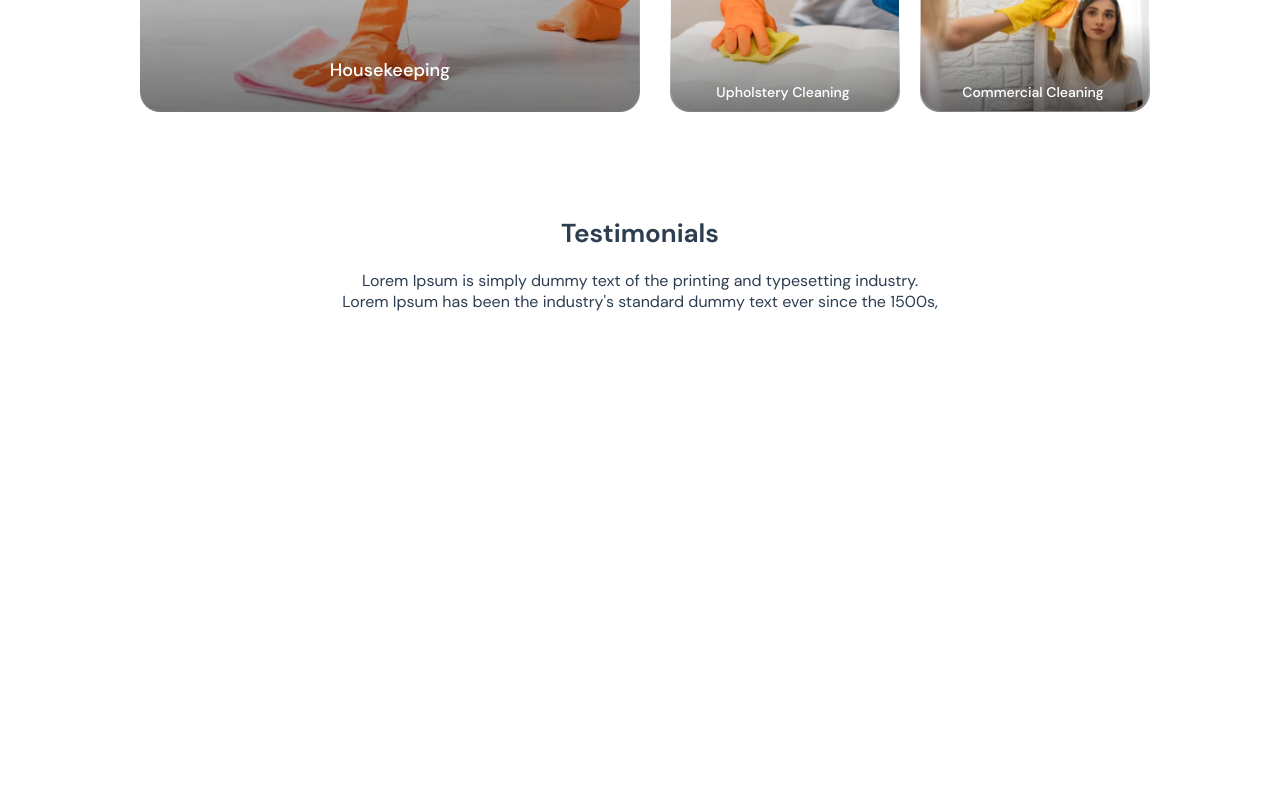
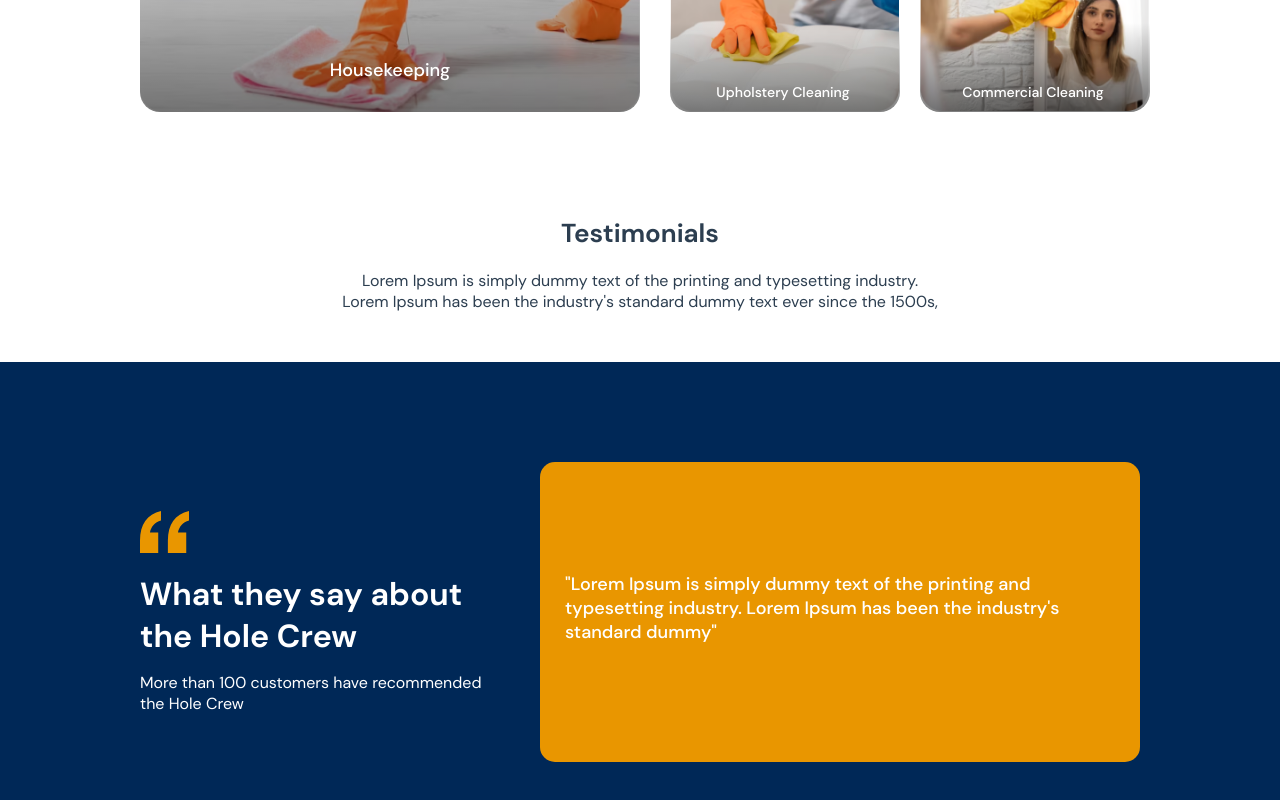
Before and after one commit to steve0288/cleaner, a Vue app: page / in a window 1280 px wide. Shown: the part 2591-3391 px from the top of the page. Before the commit the page ends 2961 px from the top, so only its background shows below. Built offline with nearby package versions, Linux system fonts and the light colour scheme.

Commit message:
Added more styling to the testimonial section

```diff
--- a/src/App.vue
+++ b/src/App.vue
@@ -203,6 +203,11 @@ nav {
   max-width: 1000px;
 }
 
+.full-section{
+  margin: 50px auto 0px auto;
+  max-width: 100%;
+}
+
 @media only screen and (max-width: 999px){
   .section-width{
     max-width: 80vw;
--- a/src/assets/scss/variables.scss
+++ b/src/assets/scss/variables.scss
@@ -9,6 +9,10 @@ $hole-crew-navy: #002857;
 
 .relative {
   position: relative;
+}
+
+.absolute{
+  position: absolute;
 }
 
 .cta-header-text {
@@ -71,6 +75,13 @@ $hole-crew-navy: #002857;
   font-size: 14px;
 }
 
+.text-32{
+  font-size: 32px;
+}
+.m-50{
+  margin-right: 50px;
+}
+
 .orange-bg{
   background-color: $hole-crew-orange;
 }
@@ -90,7 +101,7 @@ $hole-crew-navy: #002857;
   background-color: $hole-crew-orange-hover;
 }
 
-.center-flext-content{
+.center-flex-content{
   justify-content: center;
 }
 
--- a/src/components/CustomerTestimonial.vue
+++ b/src/components/CustomerTestimonial.vue
@@ -3,9 +3,17 @@
       <h2 class="cta-h2">Testimonials</h2>
       <p class="max-w-600 m-auto text-normal">Lorem Ipsum is simply dummy text of the printing and typesetting industry. Lorem Ipsum has been the industry's standard dummy text ever since the 1500s,</p>
   </div>
-  <div class="section flex center-flext-content">
-    <div class="services-container flex flex-column relative  ">
-
+  <div class="services-section flex center-flex-content absolute">
+    <div class="services-container flex flex-row relative center-flex-content">
+      <div class="left-container m-50">
+        <img src="img/quotation.svg" class="quote-image"/>
+        <div class="what-they-say-text">What they say about the Hole Crew</div>
+        <div class="more-than-text">More than 100 customers have recommended the Hole Crew</div>
+      </div>
+      <div class="right-container">
+        <img src="" class="stars"/>
+        <div class="quote">"Lorem Ipsum is simply dummy text of the printing and typesetting industry. Lorem Ipsum has been the industry's standard dummy"</div>
+      </div>
     </div>
   </div>
 </template>
@@ -28,4 +36,61 @@ export default defineComponent({
 <style lang="scss">
   @import '../assets/scss/variables.scss';
 
+  .right-container{
+    border-radius: 15px;
+    max-width: 590px;
+    width: 100%;
+    color: white;
+    background-color: $hole-crew-orange;
+    max-height: 250px;
+    height: 100%;
+    text-align: left;
+    padding: 25px;
+  }
+
+  .left-container{
+    max-width: 350px;
+    width: 100%;
+    color: white;
+    text-align: left;
+  }
+
+  .services-container{
+    height: 500px;
+    width: 100%;
+    align-items: center;
+    justify-content: space-between;
+    max-width: 1000px;
+  }
+
+  .quote-image{
+    margin-bottom: 15px;
+  }
+
+  .what-they-say-text{
+    font-weight: bold;
+    margin-bottom: 15px;
+    font-size: 32px;
+  }
+
+  .more-than-text{
+    font-weight: 100;
+    font-size: 16px;
+  }
+
+  .services-section{
+    width: 100%;
+    margin: 50px auto 0px auto;
+    background-color: $hole-crew-navy;
+    height: 500px;
+    left: 0;
+  }
+
+  .quote{
+    font-size: 18px;
+    font-weight: 500;
+    align-items: center;
+    display: flex;
+    height: 200px;
+  }
 </style>
```
Also changed, not shown: public/img/quotation.svg (added), src/assets/images/quotation.svg (added).
